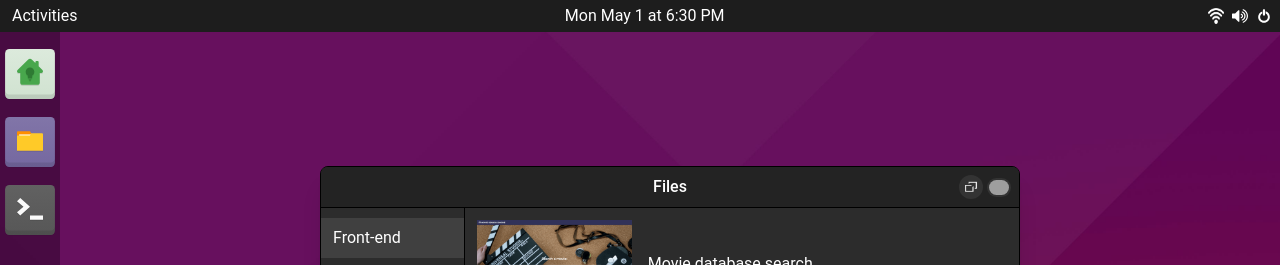
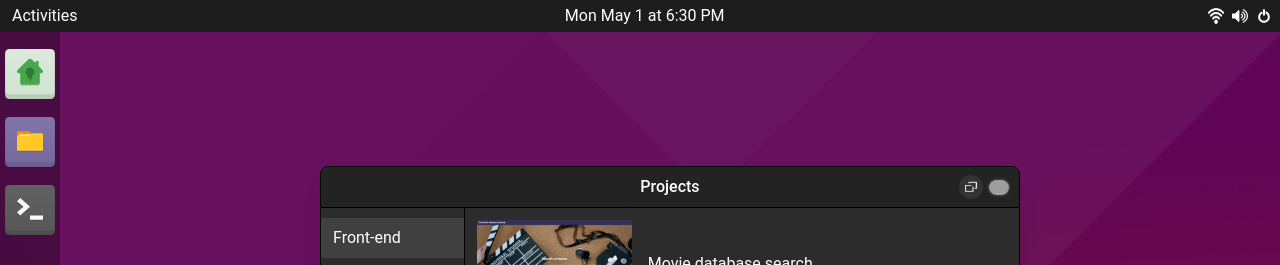
Before and after one commit to agustinlopez9/my-portfolio, a Next.js app: page /projects in a window 1280 px wide. Shown: the top 265 px of the page. Built offline with nearby package versions, Linux system fonts and the light colour scheme; grey boxes are pictures that could not be loaded.

Commit message:
refactor code and add tooltips

```diff
--- a/src/components/Navbar.jsx
+++ b/src/components/Navbar.jsx
@@ -1,27 +1,24 @@
 import { useState, useEffect } from "react"
-import { usePathname } from 'next/navigation'
+import { usePathname } from "next/navigation"
 import Link from "next/link"
+import Tooltip from "./Tooltip"
 
 const Navbar = ({ children }) => {
   const [time, setTime] = useState()
   const pathname = usePathname()
   useEffect(() => {
-    const options = { weekday: 'short', month: 'long', day: 'numeric', hour: 'numeric', minute: 'numeric' };
-    setInterval(function() {
+    const options = { weekday: "short", month: "long", day: "numeric", hour: "numeric", minute: "numeric" }
+    setInterval(function () {
       const currentDate = new Date()
-      setTime(currentDate.toLocaleDateString(undefined, options).replaceAll(',', ''))
-    }, 500); // Update every half second
+      setTime(currentDate.toLocaleDateString(undefined, options).replaceAll(",", ""))
+    }, 500) // Update every half second
   })
 
   return (
     <main className="flex h-screen text-white cursor-default">
       <div className="flex justify-between items-center w-full h-8 px-2 text-center bg-ubuntu-9">
         <p className="p-1">Activities</p>
-        <p className="p-1">
-          {
-            time ? time : <span className="block bg-ubuntu-6 h-3 w-48 rounded-full animate-pulse"/>
-          }
-        </p>
+        <p className="p-1">{time ? time : <span className="block bg-ubuntu-6 h-3 w-48 rounded-full animate-pulse" />}</p>
         <div className="flex gap-2 text-white">
           <img src="wifi.png" width="16px" alt="wifi" />
           <img src="volume.svg" width="16px" alt="volume" />
@@ -31,19 +28,25 @@ const Navbar = ({ children }) => {
       <navbar className="absolute bg-black/30 w-[60px] left-0 bottom-0 top-8">
         <ul className="mt-2">
           <li className="p-1">
+            <Tooltip label="Home">
               <Link href={pathname === "/preview" ? "/" : "/preview"}>
                 <img className="my-1" src="/home.svg" alt="home" />
               </Link>
+            </Tooltip>
           </li>
           <li className="p-1">
+            <Tooltip label="Projects">
               <Link href={pathname === "/projects" ? "/" : "/projects"}>
                 <img className="my-1" src="/projects.svg" alt="projects" />
               </Link>
+            </Tooltip>
           </li>
           <li className="p-1">
+            <Tooltip label="Terminal">
               <Link href={pathname === "/terminal" ? "/" : "/terminal"}>
                 <img className="my-1" src="/terminal.svg" alt="terminal" />
               </Link>
+            </Tooltip>
           </li>
         </ul>
       </navbar>
--- /dev/null
+++ b/src/components/Tooltip.jsx
@@ -0,0 +1,10 @@
+const Tooltip = ({ children, label }) => {
+  return (<div className="relative group">
+    {children}
+    <div>
+      <span className="hidden group-hover:block absolute z-10 p-2 text-xs text-white bg-ubuntu-9 rounded-lg top-2 left-16">{label}</span>
+    </div>
+  </div>)
+}
+
+export default Tooltip;
--- /dev/null
+++ b/src/hooks/useFullscreen.jsx
@@ -0,0 +1,20 @@
+import { useState, useEffect } from "react"
+
+export default function useFullscreen({windowRef}) {
+  const [fullScreen, setFullScreen] = useState(null)
+  const [position, setPosition] = useState(false)
+
+  useEffect(() => {
+    if (fullScreen && windowRef.current) {
+      setPosition(windowRef.current.style.transform)
+      windowRef.current.style.transform = "translate(0, 0)"
+    } else if (fullScreen === false && fullScreen !== null) {
+      windowRef.current.style.transform = position
+    }
+  }, [fullScreen])
+
+  return {
+    fullScreen,
+    setFullScreen
+  }
+}
--- a/src/pages/preview.jsx
+++ b/src/pages/preview.jsx
@@ -1,21 +1,12 @@
 import { useState, useEffect, useRef } from "react"
+import useFullscreen from "@/hooks/useFullscreen"
 import Link from "next/link"
 import Draggable from "react-draggable"
 
 export default function Home() {
-  const [fullScreen, setFullScreen] = useState(null)
-  const [position, setPosition] = useState(false)
   const [dragging, setDragging] = useState(false)
   const windowRef = useRef(null)
-
-  useEffect(() => {
-    if (fullScreen && windowRef.current) {
-      setPosition(windowRef.current.style.transform)
-      windowRef.current.style.transform = "translate(0, 0)"
-    } else if (fullScreen === false && fullScreen !== null) {
-      windowRef.current.style.transform = position
-    }
-  }, [fullScreen])
+  const { fullScreen, setFullScreen } = useFullscreen({ windowRef })
 
   return (
     <Draggable bounds="parent" onStart={() => setDragging(true)} onStop={() => setDragging(false)} disabled={fullScreen}>
--- a/src/pages/projects.jsx
+++ b/src/pages/projects.jsx
@@ -1,22 +1,13 @@
 import { useState, useEffect, useRef } from "react"
+import useFullscreen from "@/hooks/useFullscreen"
 import Link from "next/link"
 import Draggable from "react-draggable"
 
 export default function Projects() {
-  const [fullScreen, setFullScreen] = useState(false)
   const [dragging, setDragging] = useState(false)
-  const [position, setPosition] = useState("")
   const [folder, setFolder] = useState("frontend")
   const windowRef = useRef(null)
-
-  useEffect(() => {
-    if (fullScreen && windowRef.current) {
-      setPosition(windowRef.current.style.transform)
-      windowRef.current.style.transform = "translate(0, 0)"
-    } else {
-      windowRef.current.style.transform = position
-    }
-  }, [fullScreen])
+  const { fullScreen, setFullScreen } = useFullscreen({ windowRef })
 
   return (
     <Draggable bounds="parent" onStart={() => setDragging(true)} onStop={() => setDragging(false)} disabled={fullScreen}>
@@ -25,7 +16,7 @@ export default function Projects() {
         ref={windowRef}
       >
         <div className="relative p-2 bg-ubuntu-8 border-b border-black rounded-t-md">
-          <h2 className="block mx-auto text-center font-medium">Files</h2>
+          <h2 className="block mx-auto text-center font-medium">Projects</h2>
           <div className="absolute inset-0 flex items-center gap-1 justify-end p-2 mr-auto">
             <img
               src="/maximize.svg"
--- a/src/pages/terminal.jsx
+++ b/src/pages/terminal.jsx
@@ -1,27 +1,20 @@
 import { useState, useEffect, useRef } from "react"
+import useFullscreen from "@/hooks/useFullscreen"
 import Link from "next/link"
 import Draggable from "react-draggable"
 
+const commands = {
+  help: "Sorry, this is a work in progress, commands will be available in the future!",
+  hello: "Hello, how are you?",
+  whoareyou: "My name is Agustin, I'm a web developer and I designed this website!",
+}
+
 export default function Terminal() {
-  const [fullScreen, setFullScreen] = useState(false)
   const [dragging, setDragging] = useState(false)
-  const [position, setPosition] = useState("")
   const [terminal, setTerminal] = useState([])
   const windowRef = useRef(null)
   const inputRef = useRef(null)
-
-  const commands = {
-    help: "Sorry, this is a work in progress, commands will be available in the future!",
-  }
-
-  useEffect(() => {
-    if (fullScreen && windowRef.current) {
-      setPosition(windowRef.current.style.transform)
-      windowRef.current.style.transform = "translate(0, 0)"
-    } else {
-      windowRef.current.style.transform = position
-    }
-  }, [fullScreen])
+  const { fullScreen, setFullScreen } = useFullscreen({ windowRef })
 
   const handleSubmit = (e) => {
     e.preventDefault()
```
Lines whose indentation alone changed are shown as unchanged.
